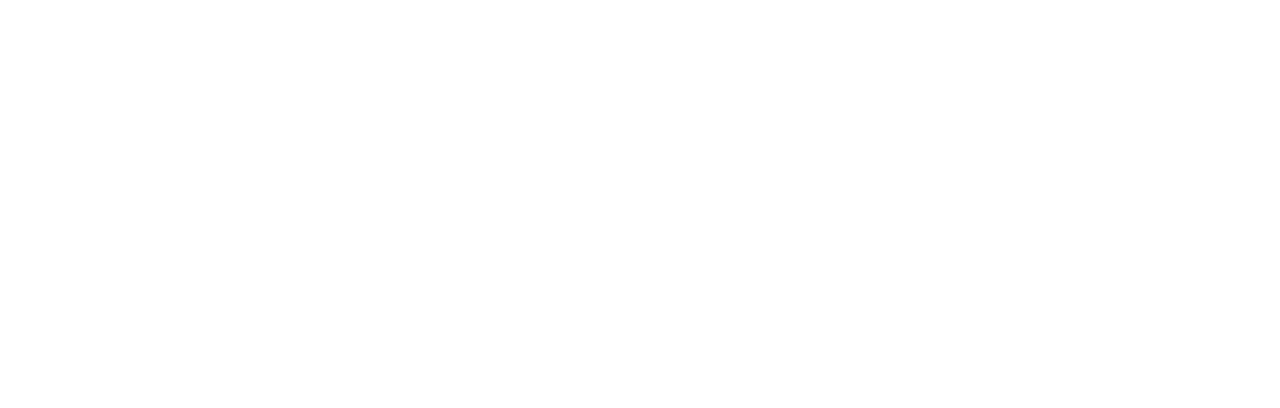
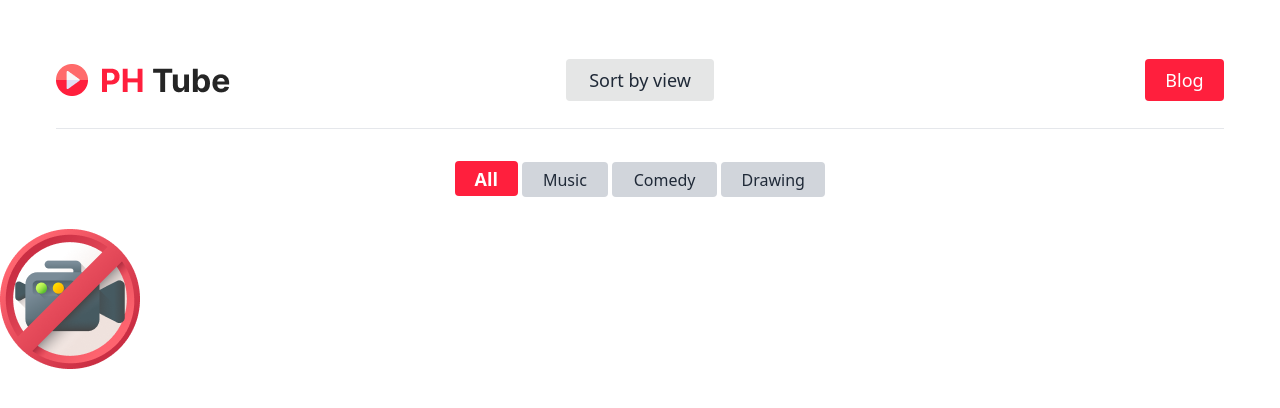
Before and after one commit to sohan-99/Ph-Tube, a plain HTML site: page index.html in a window 1280 px wide. Drawn offline with nearby package versions, Linux system fonts and the light colour scheme.

Commit message:
navber & button done in fontend

```diff
--- a/index.html
+++ b/index.html
@@ -10,7 +10,35 @@
 </head>
 
 <body>
+    <!-- navber start  -->
+    <header class="mt-12 mb-4">
+        <div class="navbar bg-base-100 px-14">
+            <div class="navbar-start">
+                <img src="./images/Logo.png" alt="">
+            </div>
+            <div class="navbar-center">
+                <button class="h-[42px] rounded w-[148px] text-lg  font-medium btn-active ">Sort by view</button>
+            </div>
+            <div class="navbar-end">
+                <button class="h-[42px] rounded w-[79px] text-lg font-medium text-[#FFF]  bg-[#FF1F3D]">Blog</button>
+            </div>
+        </div>
+    </header>
+    <hr class="mx-14">
+    <!-- navbar-end  -->
+    <!-- type of button start -->
+    <section class="my-8">
+        <div class="text-center gap-3 ">
 
+            <button class=" h-[35px] rounded w-[63px] text-lg font-semibold text-[#FFF]  bg-[#FF1F3D]">All</button>
+            <button class="h-[35px] rounded w-[86px] bg-gray-300 font-medium text-base ">Music</button>
+            <button class="h-[35px] rounded w-[105px] bg-gray-300 font-medium text-base">Comedy</button>
+            <button class="h-[35px] rounded w-[104px] bg-gray-300 font-medium text-base">Drawing</button>
+        </div>
+    </section>
+    <!-- type of button start -->
+
+    <img src="./images/Icon.png" alt="">
 
 
     <script src="./script/tube.js"></script>
```
